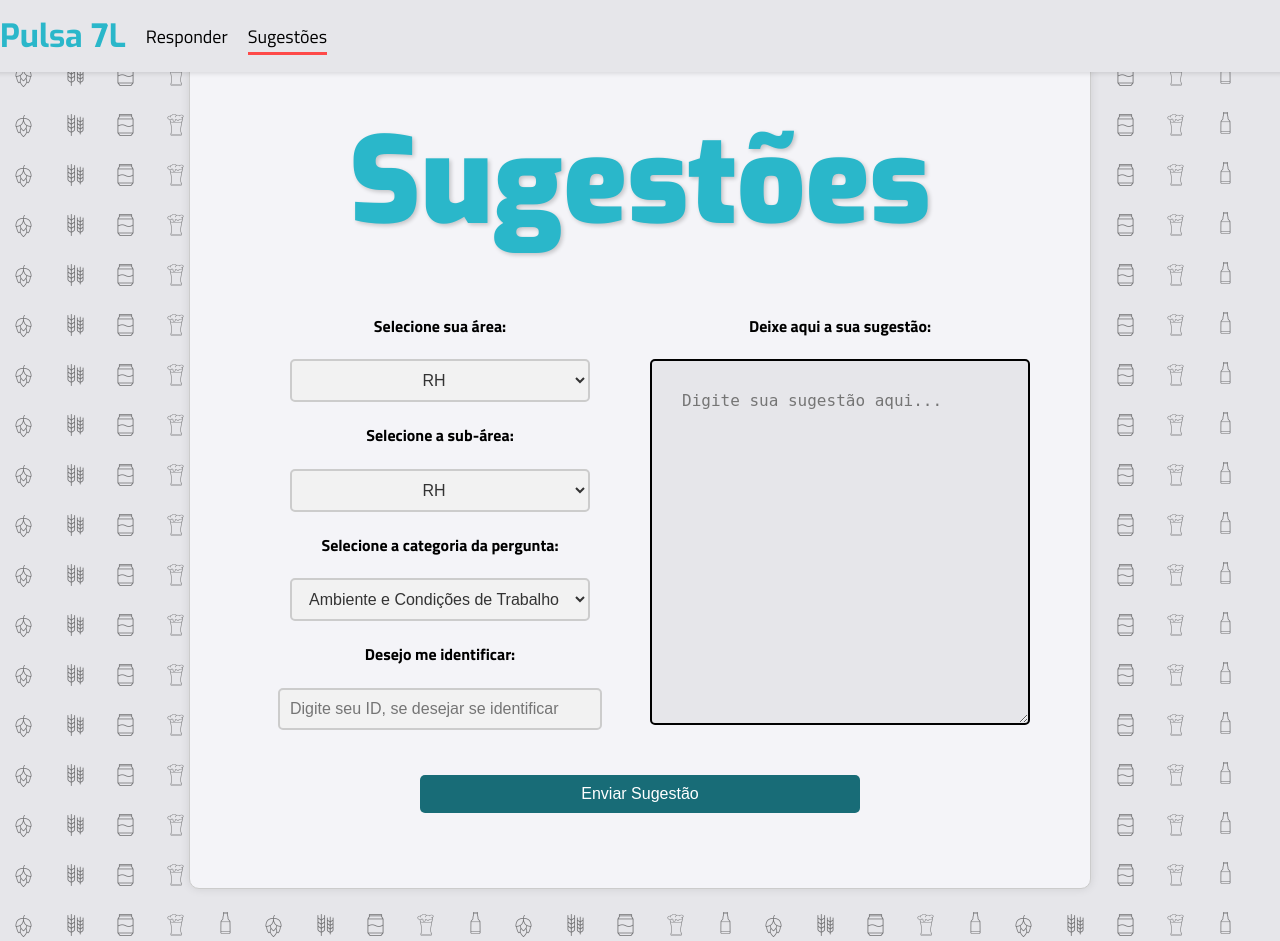
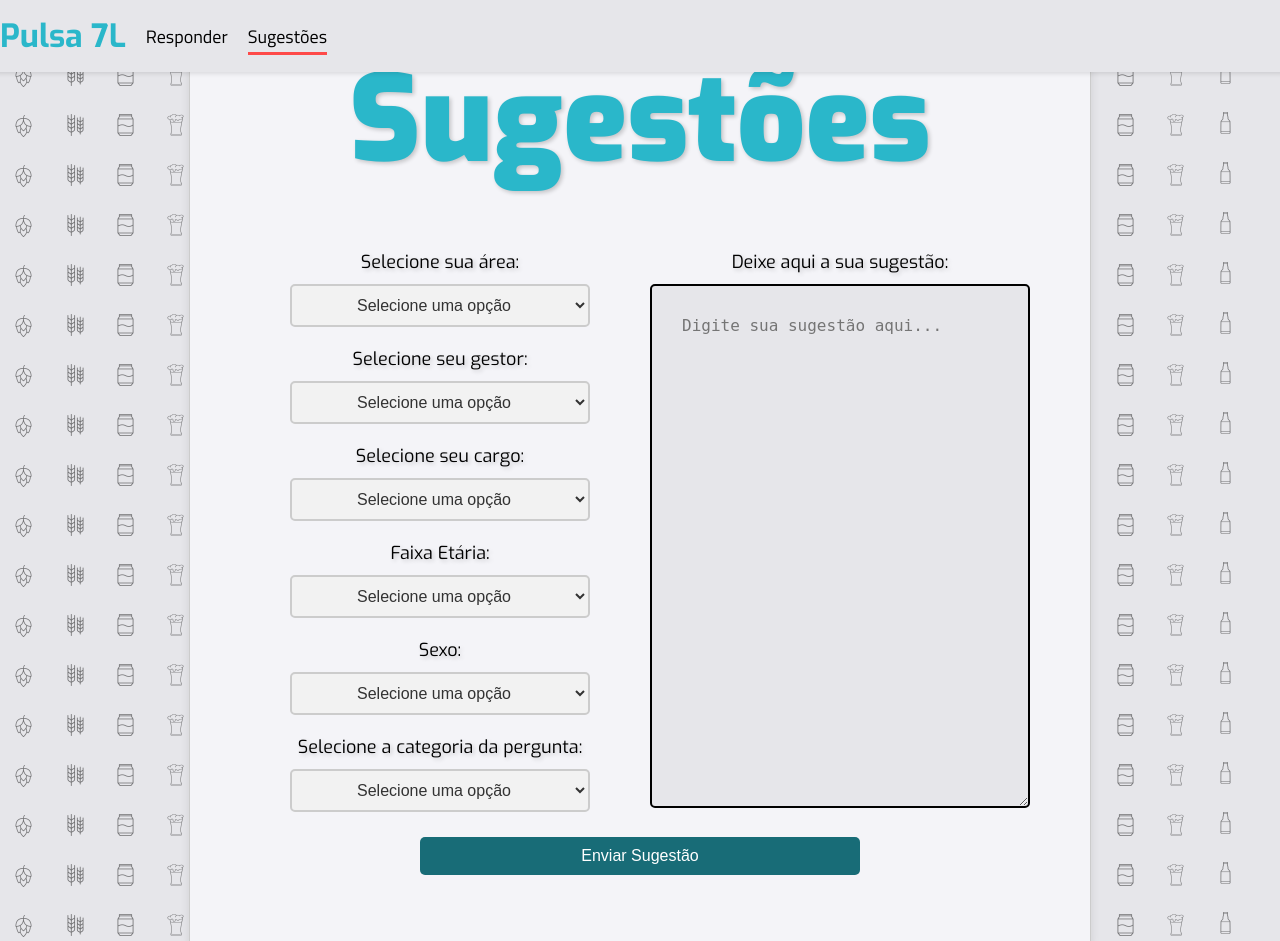
Before and after one commit to AndreLSBraga/clima, a Flask app: page /sugestao in a window 1280 px wide. Run offline with Flask 3, Linux system fonts and the light colour scheme; data comes from the database, SQL or seed files in the repository.

Commit message:
Atualizações do sistema sem o ID

```diff
--- a/app.py
+++ b/app.py
@@ -64,60 +64,61 @@ def valida_id(user_id, destino):
     return None
 
 def consulta_categorias():
-        db = get_db()
-        cursor = db.cursor()
-        cursor.execute('SELECT fk_categoria, desc_categoria FROM categoria_dim')
-        categorias = cursor.fetchall()
-        return categorias
+    db = get_db()
+    cursor = db.cursor()
+    cursor.execute('SELECT fk_categoria, desc_categoria FROM categoria_dim')
+    categorias = cursor.fetchall()
+    return categorias
+
+def consulta_tabelas(coluna, tabela, col_filtro = None, filtro = None):
+    db = get_db()
+    cursor = db.cursor()
+    lista = []
+    if filtro:
+        cursor.execute(f'SELECT {coluna} FROM {tabela} WHERE {col_filtro} = ?', (filtro,)),
+    else:
+        cursor.execute(f'SELECT {coluna} FROM {tabela}')
+    dados = cursor.fetchall()
+
+    for dado in dados:
+        item = dado[0]
+        lista.append(item)
+    return lista
 
 
 @app.route('/', methods=['GET', 'POST'])
 def entrada():
+    subareas = consulta_tabelas('desc_subarea','subarea_dim')
+    cargos = consulta_tabelas('desc_cargo','cargo_dim')
+    gestores = consulta_tabelas('desc_gestor','gestor_dim')
+
     if request.method == 'POST':
-        user_id = request.form['user_id']
+        subarea = request.form.get('area', None)
+        gestor = request.form.get('gestor', None)
+        cargo = request.form.get('cargo', None)
 
-        testa_id = valida_id(user_id,'entrada')
-        if testa_id:
-            print(f'redicionar para {testa_id}')
-            return testa_id
+        fk_subarea = consulta_tabelas('fk_subarea', 'subarea_dim', 'desc_subarea',subarea)
+        fk_gestor = consulta_tabelas('fk_gestor', 'gestor_dim', 'desc_gestor',gestor)
+        fk_cargo = consulta_tabelas('fk_cargo', 'cargo_dim', 'desc_cargo',cargo)
 
-        if resposta_existe_esta_semana(user_id):
-            flash("Você já respondeu essa semana.","success")
-            return redirect(url_for('entrada'))
-
-        id_fantasia = codifica_id(user_id)
-        db = get_db()
-        cursor = db.cursor()
-
-        cursor.execute('SELECT fk_cargo FROM usuarios_dim WHERE id = ?', (user_id,))
-        cargo = cursor.fetchone()[0]
-
-        cursor.execute('SELECT fk_area FROM usuarios_dim WHERE id = ?', (user_id,))
-        area = cursor.fetchone()[0]
-
-        cursor.execute('SELECT fk_subarea FROM usuarios_dim WHERE id = ?', (user_id,))
-        subarea = cursor.fetchone()[0]
-
-        cursor.execute('SELECT fk_gestor FROM usuarios_dim WHERE id = ?', (user_id,))
-        gestor = cursor.fetchone()[0]
-
-        session['user_id'] = user_id
-        session['id_fantasia'] = id_fantasia
-        session['cargo'] = cargo
-        session['area'] = area
-        session['subarea'] = subarea
-        session['gestor'] = gestor
+        session['idade'] = request.form.get('idade', None)
+        session['sexo'] = request.form.get('sexo', None)
+        session['cargo'] = fk_cargo
+        session['subarea'] = fk_subarea
+        session['gestor'] = fk_gestor
         session['pergunta_atual'] = 0
         session['perguntas_selecionadas'] = []
         session['respostas'] = []
 
-        return redirect(url_for('perguntas'))
-    return render_template('entrada.html')
+        if None in (session['idade'], session['sexo'], session['cargo'], session['subarea'], session['gestor']):
+            flash("Todos os campos são obrigatórios.", "warning")
+        else:
+            return redirect(url_for('perguntas'))
+
+    return render_template('entrada.html',areas=subareas, cargos=cargos, gestores=gestores)
 
 @app.route('/perguntas', methods=['GET', 'POST'])
 def perguntas():
-    if 'user_id' not in session :
-        return redirect(url_for('entrada'))
 
     def chama_perguntas():
         db = get_db()
@@ -161,21 +162,23 @@ def perguntas():
     pergunta = cursor.fetchone()[0]
     cursor.execute('SELECT fk_categoria FROM pergunta_dim WHERE fk_pergunta = ?', (num_pergunta,))
     categoria = cursor.fetchone()[0]
+
+    date_time = datetime.datetime.now()
+    data_atual = datetime.datetime.now().strftime("%Y-%m-%d")
     semana_atual = datetime.datetime.now().isocalendar()[1]
 
     if request.method == 'POST':
-        id_fantasia = session['id_fantasia']
-        cargo = session['cargo']
-        area = session['area']
-        subarea = session['subarea']
-        gestor = session['gestor']
-        print(request.form)
+        subarea = session['subarea'][0]
+        gestor = session['gestor'][0]
+        cargo = session['cargo'][0]
+        idade = session['idade'][0]
+        sexo = session['sexo'][0]
+
         if 'pular' in request.form:
             session['respostas'].append({'categoria': categoria, 'pergunta': num_pergunta, 'resposta': -1, 'sugestao': ''})
         else:
             resposta = request.form['resposta']
             sugestao = request.form.get('sugestao', '')
-            auto_identificacao = 'auto_identificacao' in request.form
 
             try:
                 resposta = float(resposta)
@@ -183,48 +186,32 @@ def perguntas():
                 flash("A resposta deve ser um número entre 0 e 10.","warning")
                 return render_template('pergunta.html', pergunta=pergunta, pergunta_num=pergunta_atual + 1, total_perguntas=15)
 
-            session['respostas'].append({'categoria': categoria, 'pergunta': num_pergunta, 'resposta': resposta, 'sugestao': sugestao, 'auto_identificacao': auto_identificacao})
+            session['respostas'].append({'categoria': categoria, 'pergunta': num_pergunta, 'resposta': resposta, 'sugestao': sugestao})
 
         if 'proxima' in request.form or 'pular' in request.form or 'enviar-final' in request.form:
             if pergunta_atual < len(perguntas_selecionadas) - 1:
                 session['pergunta_atual'] = pergunta_atual + 1
             else:
 
-                user_id = session['user_id']
-                date_time = datetime.datetime.now()
-                data_atual = datetime.datetime.now().strftime("%Y-%m-%d")
-
                 for resposta in session['respostas']:
                     cursor.execute('''
-                        INSERT INTO respostas_fato (id_fantasia, fk_cargo, fk_area, fk_subarea, fk_gestor, fk_pergunta, fk_categoria, semana_atual, data, datetime, resposta)
-                        VALUES (?, ?, ?, ?, ?, ?, ?, ?, ?, ?, ?)
-                        ''', (id_fantasia, cargo, area, subarea, gestor, resposta['pergunta'], resposta['categoria'], semana_atual, data_atual, date_time, resposta['resposta']))
+                        INSERT INTO respostas_fato (fk_subarea, fk_gestor, fk_cargo, idade, sexo, fk_pergunta, fk_categoria, semana, data, datetime, resposta)
+                            VALUES (?, ?, ?, ?, ?, ?, ?, ?, ?, ?, ?)
+                        ''',  (subarea, gestor, cargo, idade, sexo, resposta['pergunta'], resposta['categoria'], semana_atual, data_atual, date_time, resposta['resposta']))
                     db.commit()
 
                     if resposta['sugestao']:
-                        if resposta['auto_identificacao']:
-                            cursor.execute('''
-                                INSERT INTO sugestoes_fato (fk_cargo, fk_area, fk_subarea, fk_gestor, fk_pergunta, fk_categoria, semana_atual, data, datetime, sugestao, id_autoidentificacao)
-                                VALUES (?, ?, ?, ?, ?, ?, ?, ?, ?, ?, ?)
-                                ''', (cargo, area, subarea, gestor, resposta['pergunta'], resposta['categoria'], semana_atual, data_atual, date_time, resposta['sugestao'], user_id))
-                            db.commit()
-                        else:
-                            cursor.execute('''
-                                INSERT INTO sugestoes_fato (fk_cargo, fk_area, fk_subarea, fk_gestor, fk_pergunta, fk_categoria, data, datetime, sugestao)
-                                VALUES (?, ?, ?, ?, ?, ?, ?, ?, ?)
-                                ''', (cargo, area, subarea, gestor, resposta['pergunta'], resposta['categoria'], data_atual, date_time, resposta['sugestao']))
-                            db.commit()
+                        cursor.execute('''
+                            INSERT INTO sugestoes_fato (fk_subarea, fk_gestor, fk_cargo, idade, sexo, fk_pergunta, fk_categoria, semana, data, datetime, sugestao)
+                                VALUES (?, ?, ?, ?, ?, ?, ?, ?, ?, ?,?)
+                            ''', (subarea, gestor, cargo, idade, sexo, resposta['pergunta'], resposta['categoria'], semana_atual, data_atual, date_time, resposta['sugestao']))
+                        db.commit()
 
                 session.pop('perguntas_selecionadas', None)
                 session.pop('pergunta_atual', None)
                 session.pop('respostas', None)
 
                 flash("Respostas enviadas com sucesso!","success")
-                cursor.execute('''
-                               INSERT INTO usuarios_respostas_fato (id, data, datetime)
-                               VALUES (?, ?, ?)
-                               ''', (user_id, data_atual, date_time))
-                db.commit()
                 return redirect(url_for('final'))
 
         elif 'anterior' in request.form:
@@ -243,83 +230,57 @@ def perguntas():
 
 @app.route('/respondido', methods=['GET', 'POST'])
 def final():
-    if 'user_id' not in session or 'area' not in session:
+    if 'subarea' not in session:
         return redirect(url_for('entrada'))
 
     if request.method == 'POST':
-        session.clear()
         if 'enviar_sugestao' in request.form:
+            session.clear()
             return redirect(url_for('sugestao'))
     return render_template('final.html')
 
 @app.route('/sugestao', methods=['GET', 'POST'])
+
 def sugestao():
-    session.pop('user_id', None)
-    session.pop('id_fantasia', None)
-    def chama_tabela(tabela):
-        db = get_db()
-        cursor = db.cursor()
-        cursor.execute(f'SELECT desc_{tabela} FROM {tabela}_dim')
-        areas = cursor.fetchall()
-        return areas
+    db = get_db()
+    cursor = db.cursor()
 
-    area = chama_tabela('area')
-    subarea = chama_tabela('subarea')
-    gestor = chama_tabela('gestor')
-    categoria = chama_tabela('categoria')
-
-    def cria_grupo(tabela):
-        grupo_tabela = set()
-        for variavel_tupla in tabela:
-            variavel = variavel_tupla[0]
-            grupo_tabela.add(variavel)
-        return grupo_tabela
-
-    areas = cria_grupo(area)
-    subareas = cria_grupo(subarea)
-    gestores = cria_grupo(gestor)
-    categorias = cria_grupo(categoria)
+    date_time = datetime.datetime.now()
+    data_atual = datetime.datetime.now().strftime("%Y-%m-%d")
+    semana_atual = datetime.datetime.now().isocalendar()[1]
+    subareas = consulta_tabelas('desc_subarea','subarea_dim')
+    cargos = consulta_tabelas('desc_cargo','cargo_dim')
+    gestores = consulta_tabelas('desc_gestor','gestor_dim')
+    categorias = consulta_tabelas('desc_categoria','categoria_dim')
 
     if request.method == 'POST':
-        db = get_db()
-        cursor = db.cursor()
+        subarea = request.form.get('area', None)
+        gestor = request.form.get('gestor', None)
+        cargo = request.form.get('cargo', None)
+        categoria = request.form.get('categoria', None)
+        idade = request.form.get('idade', None)
+        sexo = request.form.get('sexo', None)
+        sugestao = request.form.get('sugestao', None)
 
-        area = request.form['area']
-        subarea = request.form['subarea']
-        categoria = request.form['categoria']
-        user_id = request.form['user_id']
-        sugestao_text = request.form['sugestao']
+        fk_subarea = consulta_tabelas('fk_subarea', 'subarea_dim', 'desc_subarea',subarea)[0]
+        fk_gestor = consulta_tabelas('fk_gestor', 'gestor_dim', 'desc_gestor',gestor)[0]
+        fk_cargo = consulta_tabelas('fk_cargo', 'cargo_dim', 'desc_cargo',cargo)[0]
+        fk_categoria = consulta_tabelas('fk_categoria', 'categoria_dim', 'desc_categoria',categoria)[0]
+        print(subarea, gestor, cargo, categoria, idade, sexo, sugestao)
 
-        if not user_id:
-            user_id = -1
+        if None in (subarea, gestor, cargo, categoria, idade, sexo, sugestao):
+            flash("Selecione as opções acima, todos os campos são obrigatórios.", "warning")
+        else:
+            cursor.execute('''
+                INSERT INTO sugestoes_fato (fk_subarea, fk_gestor, fk_cargo, idade, sexo, fk_categoria, semana, data, datetime, sugestao)
+                    VALUES (?, ?, ?, ?, ?, ?, ?, ?, ?, ?)
+                ''', (fk_subarea, fk_gestor, fk_cargo, idade, sexo, fk_categoria, semana_atual, data_atual, date_time, sugestao))
+            db.commit()
 
-        if not area or not subarea or not categoria or not sugestao_text:
-            flash("Por favor, preencha a um texto na sua sugestão.","warning")
-            return redirect(url_for('sugestao'))
+            flash("Sugestão enviada com sucesso!", "success")
+            return redirect(url_for('final'))
 
-        date_time = datetime.datetime.now()
-        data_atual = datetime.datetime.now().strftime("%Y-%m-%d")
-
-        def encontra_fk(variavel,tabela):
-            variavel = f"'{variavel}'"
-            cursor.execute(f'SELECT fk_{tabela} FROM {tabela}_dim WHERE desc_{tabela}={variavel}')
-            fk_variavel=cursor.fetchone()[0]
-            return fk_variavel
-
-        fk_area = encontra_fk(area,'area')
-        fk_subarea = encontra_fk(subarea,'subarea')
-        fk_categoria = encontra_fk(categoria,'categoria')
-
-        cursor.execute('''
-            INSERT INTO sugestoes_fato (fk_area, fk_subarea, fk_categoria, data, datetime, sugestao, id_autoidentificacao)
-            VALUES (?, ?, ?, ?, ?, ?, ?)
-            ''', (fk_area, fk_subarea, fk_categoria, data_atual, date_time, sugestao_text, user_id))
-        db.commit()
-
-        flash("Sugestão enviada com sucesso!", "success")
-        return redirect(url_for('sugestao'))
-
-    return render_template('sugestao.html', areas=areas, subareas=subareas, gestores=gestores, categorias=categorias)
+    return render_template('sugestao.html', areas=subareas, gestores=gestores, cargos=cargos, categorias=categorias)
 
 @app.route('/login', methods=['GET', 'POST'])
 def login():
@@ -354,7 +315,6 @@ def dashboard():
 
     testa_id = valida_id(id_gestor,'login')
     if testa_id:
-        print(f'redicionar para {testa_id}')
         return testa_id
 
     #Traz o fk_gestor para verificar quantas respostas do time dele existem
--- a/static/styles.css
+++ b/static/styles.css
@@ -198,6 +198,18 @@ h3 {
     text-shadow: 2px 2px 4px rgba(0, 0, 0, 0.2);
 }
 
+h4 {
+    margin: 0 auto;
+    font-family: "Exo", sans-serif;
+    font-optical-sizing: auto;
+    font-weight: 400;
+    font-style: normal;
+    font-size: 18px;
+    margin-top: 20px;
+    margin-bottom: 10px;
+    text-shadow: 2px 2px 4px rgba(0, 0, 0, 0.2);
+}
+
 .question {
     font-size: 32px;
     margin-bottom: 30px;
@@ -262,7 +274,7 @@ form {
 
 .suggestion{
     width: 100%;
-    height: 80%;
+    height: 90%;
     margin-top: 10px;
     font-size: 18px;
     flex:1;
@@ -283,16 +295,6 @@ form {
     font-size: 24px;
     margin: 0 auto;
     justify-content: end;
-}
-
-.checkbox-container {
-    width: 80%;
-    margin: 10px 0;
-    display: flex;
-}
-
-.checkbox-container input[type="checkbox"] {
-    margin-right: 10px; /* Ajuste a margem conforme necessário */
 }
 
 .suggestion textarea {
--- a/templates/pergunta.html
+++ b/templates/pergunta.html
@@ -32,10 +32,6 @@
             <div class="suggestion">
                 <div class ="suggestion text">
                     <label for="sugestao">Deixe sua sugestão:</label>
-                </div>
-                <div class="checkbox-container">
-                    <input type="checkbox" id="auto_identificacao" name="auto_identificacao" value="auto_identificacao">
-                    <label for="auto_identificacao"><i>Desejo me identificar na sugestão</i></label>
                 </div>
                 <textarea name="sugestao" id="sugestao" placeholder="Digite sua sugestão aqui..."></textarea>
             </div>
--- a/templates/sugestao.html
+++ b/templates/sugestao.html
@@ -24,28 +24,48 @@
             <div class="panel">
                 <div class="left-panel">
                     <h4>Selecione sua área:</h4>
-                    <select name="area" id="area" class="custom-select" required>
+                    <select name="area" id="area" class="custom-select">
+                        <option value="" disabled selected hidden>Selecione uma opção</option>
                         {% for area in areas %}
                             <option value="{{ area }}">{{ area }}</option>
                         {% endfor %}
                     </select>
-
-                    <h4>Selecione a sub-área:</h4>
-                    <select name="subarea" id="subarea" class="custom-select" required>
-                        {% for subarea in subareas %}
-                            <option value="{{ subarea }}">{{ subarea }}</option>
+                    <h4>Selecione seu gestor:</h4>
+                    <select name="gestor" id="gestor" class="custom-select">
+                        <option value="" disabled selected hidden>Selecione uma opção</option>
+                        {% for gestor in gestores %}
+                            <option value="{{ gestor }}">{{ gestor }}</option>
                         {% endfor %}
                     </select>
-
+                    <h4>Selecione seu cargo:</h4>
+                    <select name="cargo" id="cargo" class="custom-select">
+                        <option value="" disabled selected hidden>Selecione uma opção</option>
+                        {% for cargo in cargos %}
+                            <option value="{{ cargo }}">{{ cargo }}</option>
+                        {% endfor %}
+                    </select>
+                    <h4>Faixa Etária:</h4>
+                    <select name="idade" id="idade" class="custom-select" >
+                        <option value="" disabled selected hidden>Selecione uma opção</option>
+                        <option value="-24">24 anos ou menos</option>
+                        <option value="25-39">25-39 anos</option>
+                        <option value="40-54">40-54 anos</option>
+                        <option value="55+">55 anos ou mais</option>
+                    </select>
+                    <h4>Sexo:</h4>
+                    <select name="sexo" id="sexo" class="custom-select">
+                        <option value="" disabled selected hidden>Selecione uma opção</option>
+                        <option value="M">Masculino</option>
+                        <option value="F">Feminino</option>
+                        <option value="ND">Não informar</option>
+                    </select>
                     <h4>Selecione a categoria da pergunta:</h4>
                     <select name="categoria" id="categoria" class="custom-select" required>
                         {% for categoria in categorias %}
+                            <option value="" disabled selected hidden>Selecione uma opção</option>
                             <option value="{{ categoria }}">{{ categoria }}</option>
                         {% endfor %}
                     </select>
-
-                    <h4>Desejo me identificar:</h4>
-                    <input type="text" name="user_id" id="user_id" placeholder="Digite seu ID, se desejar se identificar">
                 </div>
                 <div class="right-panel">
                     <h4>Deixe aqui a sua sugestão:</h4>
```
Also changed, not shown: criar_db.py (+48 -38 lines), templates/entrada.html (+37 -2 lines), database/clima_organizacional.db.
